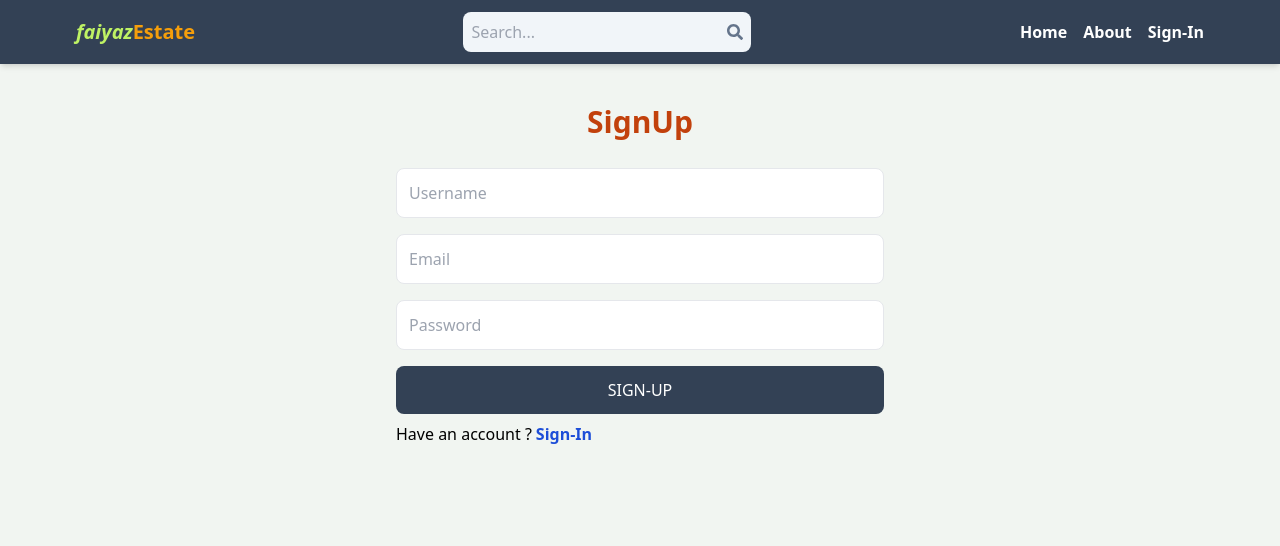
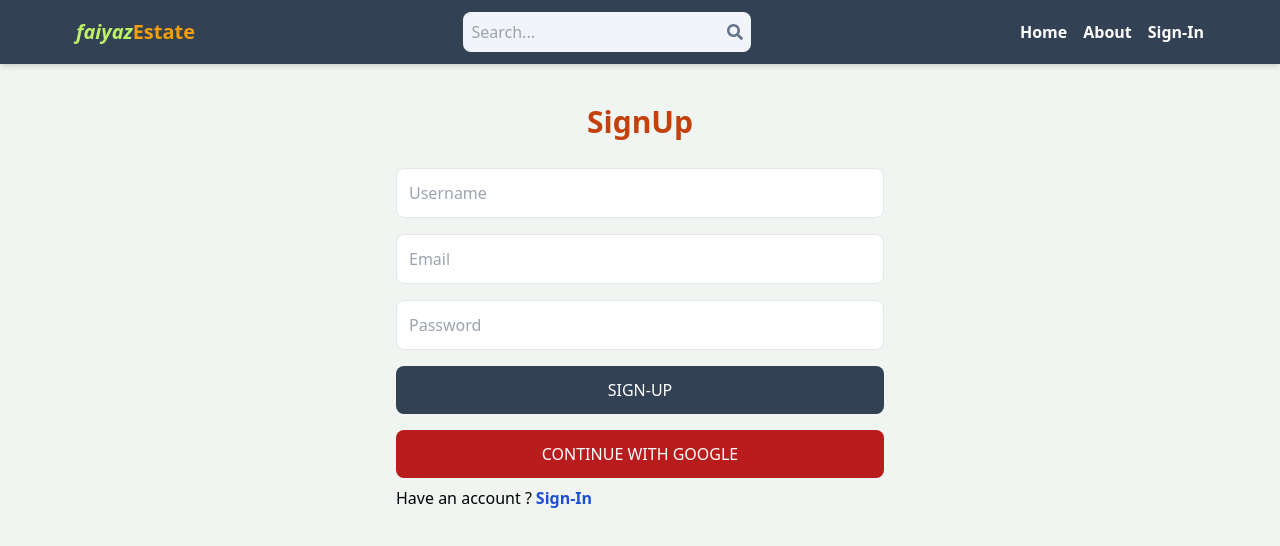
Before and after one commit to SMGhulam29091993/faiyazEstate, a React (Create React App) app: page /sign-up in a window 1280 px wide. Shown: the top 546 px of the page. Built offline with nearby package versions, Linux system fonts and the light colour scheme.

Commit message:
created the googleAuth using firebase in Client side

```diff
--- a/package.json
+++ b/package.json
@@ -8,6 +8,8 @@
     "@testing-library/react": "^13.4.0",
     "@testing-library/user-event": "^13.5.0",
     "axios": "^1.6.5",
+    "dotenv": "^16.3.2",
+    "firebase": "^10.7.2",
     "react": "^18.2.0",
     "react-dom": "^18.2.0",
     "react-icons": "^5.0.1",
--- /dev/null
+++ b/src/component/OAuth.js
@@ -0,0 +1,40 @@
+import React from 'react';
+import { GoogleAuthProvider, signInWithPopup } from "firebase/auth"
+import {auth}  from '../firbase-init';
+import axios from 'axios';
+import {useDispatch} from "react-redux";
+import {signInSuccess} from "../redux/user/userSlice"
+
+const OAuth = ()=>{
+    const dispatch = useDispatch();
+
+    const handleGoogleAuth= async ()=>{
+
+        try {
+            const provider = new GoogleAuthProvider();
+            const result = await signInWithPopup(auth,provider);
+            console.log("Google SignIn : " ,result);
+            const googleData = {
+                username : result.user.displayName,
+                email : result.user.email,
+                photo : result.user.photoURL
+            }
+            const res = await axios.post("http://localhost:8000/api/v1/user/sign-up",googleData );
+            const responseData = res.data;
+            console.log(responseData)
+            dispatch(signInSuccess(responseData))
+        } catch (error) {
+            console.log(`Cannot sign-in with Google ${error}`);
+        }
+    }
+
+    return (
+        <>
+            <button className='bg-red-700 text-white p-3 rounded-lg uppercase hover:opacity-90'
+                type="button" onClick={handleGoogleAuth}>Continue With Google</button>
+        </>
+    )
+}
+
+
+export default OAuth;
--- /dev/null
+++ b/src/firbase-init.js
@@ -0,0 +1,19 @@
+// Import the functions you need from the SDKs you need
+import { initializeApp } from "firebase/app";
+import { getAuth } from "firebase/auth";
+// TODO: Add SDKs for Firebase products that you want to use
+// https://firebase.google.com/docs/web/setup#available-libraries
+
+// Your web app's Firebase configuration
+const firebaseConfig = {
+  apiKey: "AIzaSyAH1rDvl0k-V2XIPGaSqH-seELJ3DkzhUo",
+  authDomain: "faiyazestate.firebaseapp.com",
+  projectId: "faiyazestate",
+  storageBucket: "faiyazestate.appspot.com",
+  messagingSenderId: "294288186762",
+  appId: "1:294288186762:web:b3f5037a30b25001353c73"
+};
+
+// Initialize Firebase
+const app = initializeApp(firebaseConfig);
+export const auth = getAuth(app);
--- a/src/pages/SignIn.js
+++ b/src/pages/SignIn.js
@@ -3,6 +3,7 @@ import axios from 'axios';
 import {Link, useNavigate} from "react-router-dom";
 import { useDispatch, useSelector } from 'react-redux';
 import { signInFailure, signInStart, signInSuccess, userSelector } from '../redux/user/userSlice';
+import OAuth from '../component/OAuth';
 
 export const SignIn = ()=>{
     const [formData, setFormData] = useState({});
@@ -66,6 +67,7 @@ export const SignIn = ()=>{
                     <button disabled={loading} type="submit"
                         className='bg-slate-700 p-3 text-white rounded-lg uppercase hover:opacity-90 disabled:opacity-70'>
                             {loading ?"Logging" : "Sign-In"}</button>
+                    <OAuth/>
                 </form>
                 <div className='flex gap-1 mt-2'>
                     <p>New Here ?</p>
--- a/src/pages/SignUp.js
+++ b/src/pages/SignUp.js
@@ -1,6 +1,7 @@
 import React, { useState } from 'react';
 import axios from 'axios';
 import {Link, useNavigate} from "react-router-dom";
+import OAuth from '../component/OAuth';
 
 export const SignUp = ()=>{
     const [formData, setFormData] = useState({});
@@ -56,6 +57,7 @@ export const SignUp = ()=>{
                     <button disabled={loading} type="submit"
                         className='bg-slate-700 p-3 text-white rounded-lg uppercase hover:opacity-90 disabled:opacity-70'>
                             {loading ?"Processing" : "Sign-Up"}</button>
+                    <OAuth/>
                 </form>
                 <div className='flex gap-1 mt-2'>
                     <p>Have an account ?</p>
```
Also changed, not shown: 2 other files (tests, documents, lock files or other folders).
